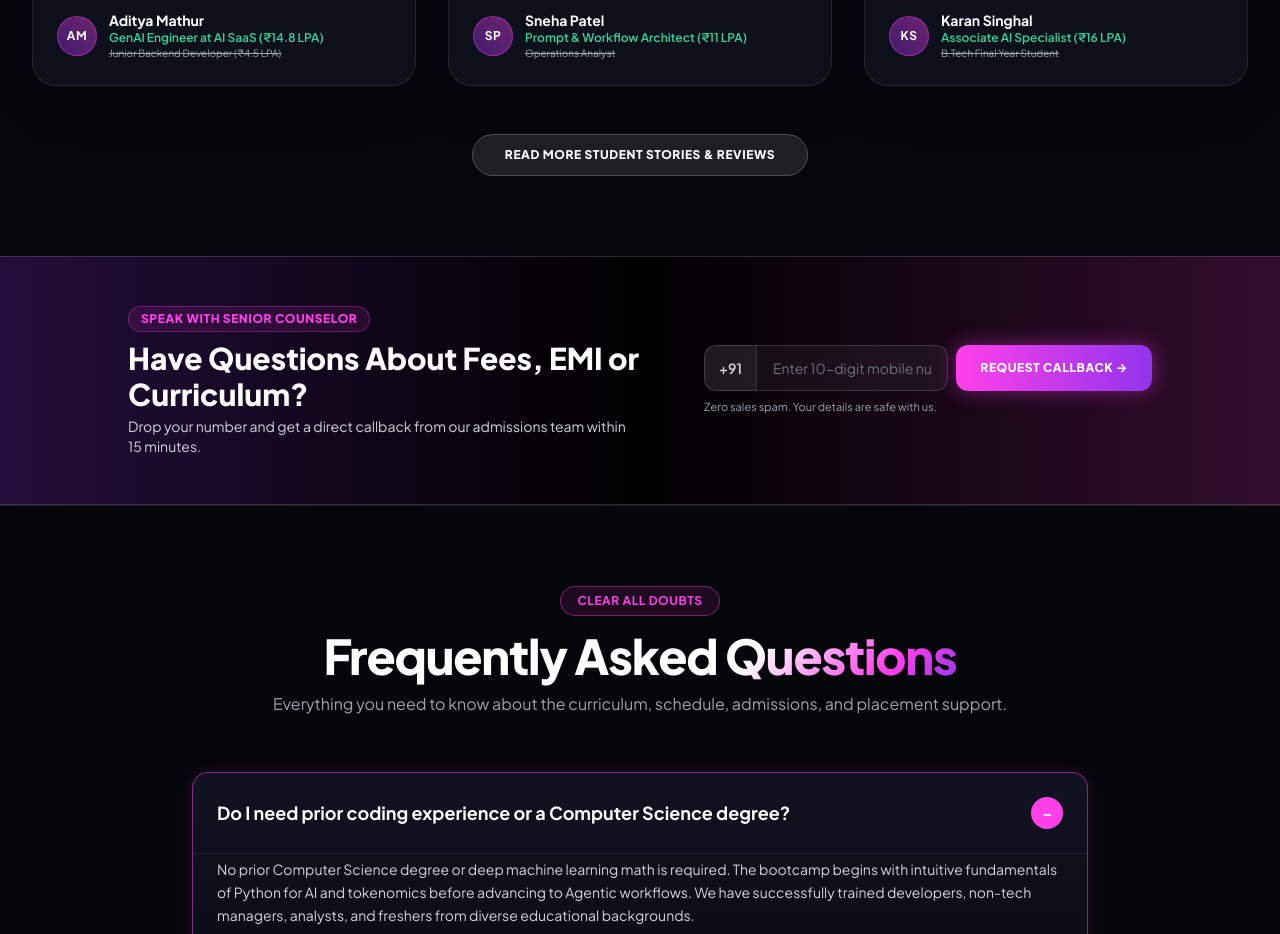
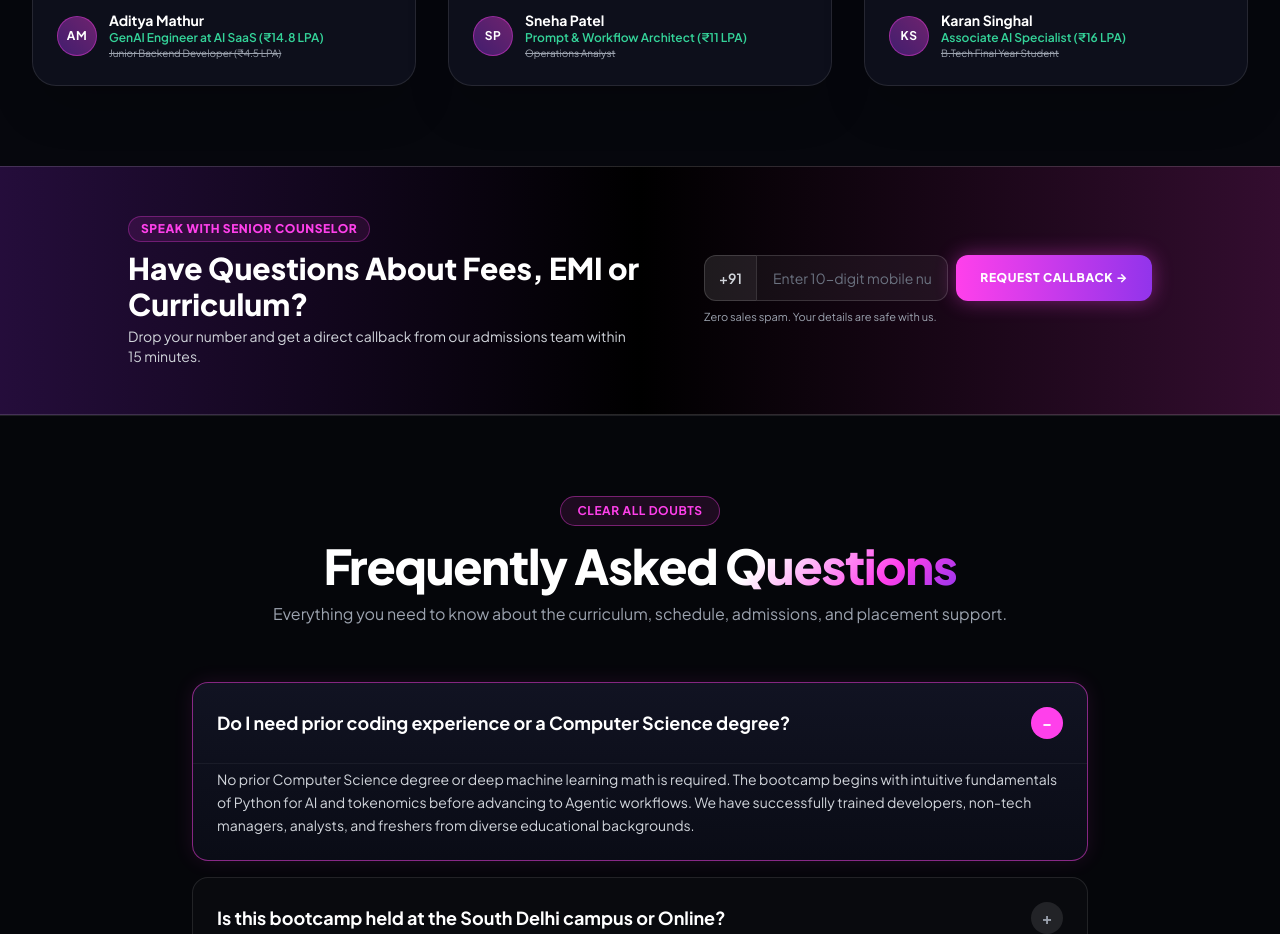
Before and after one commit to Dizitaladda-lms/nigape_landing, a Next.js app: page / in a window 1280 px wide. Shown: the part 8800-9734 px from the top of the page. Built offline with nearby package versions, Linux system fonts and the light colour scheme.

Commit message:
inital chnages

```diff
--- a/components/TestimonialsSection.tsx
+++ b/components/TestimonialsSection.tsx
@@ -227,14 +227,7 @@ export default function TestimonialsSection({ onOpenModal }) {
         </div>
 
         {/* Reviews Trust Callout */}
-        <div className="mt-8 sm:mt-12 text-center px-4">
-          <button
-            onClick={onOpenModal}
-            className="w-full sm:w-auto px-6 sm:px-8 py-3 rounded-full bg-white/10 hover:bg-white text-white hover:text-black font-extrabold text-xs uppercase tracking-wider transition-all duration-300 border border-white/20"
-          >
-            Read More Student Stories &amp; Reviews
-          </button>
-        </div>
+
 
       </div>
     </section>
```
